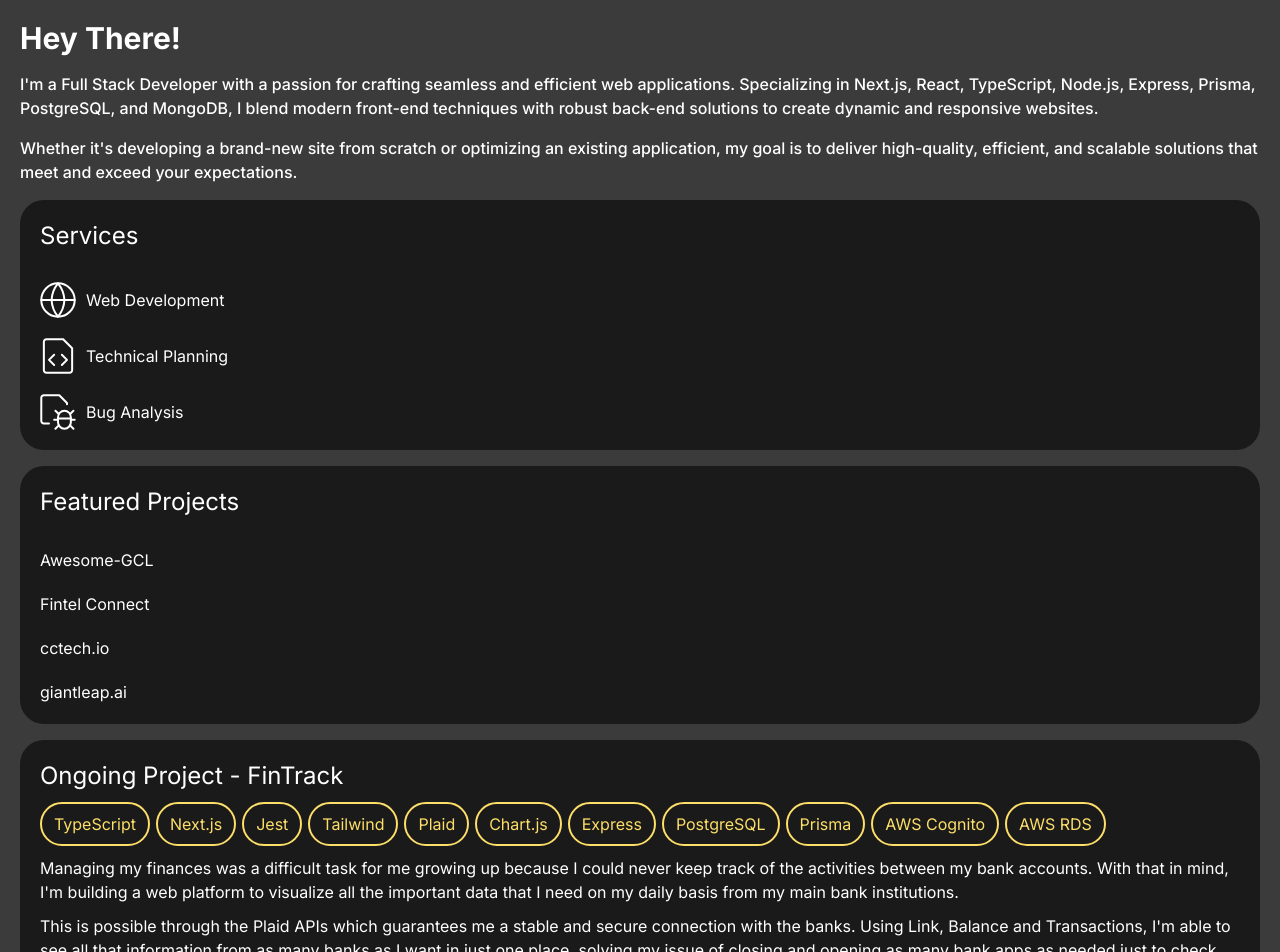
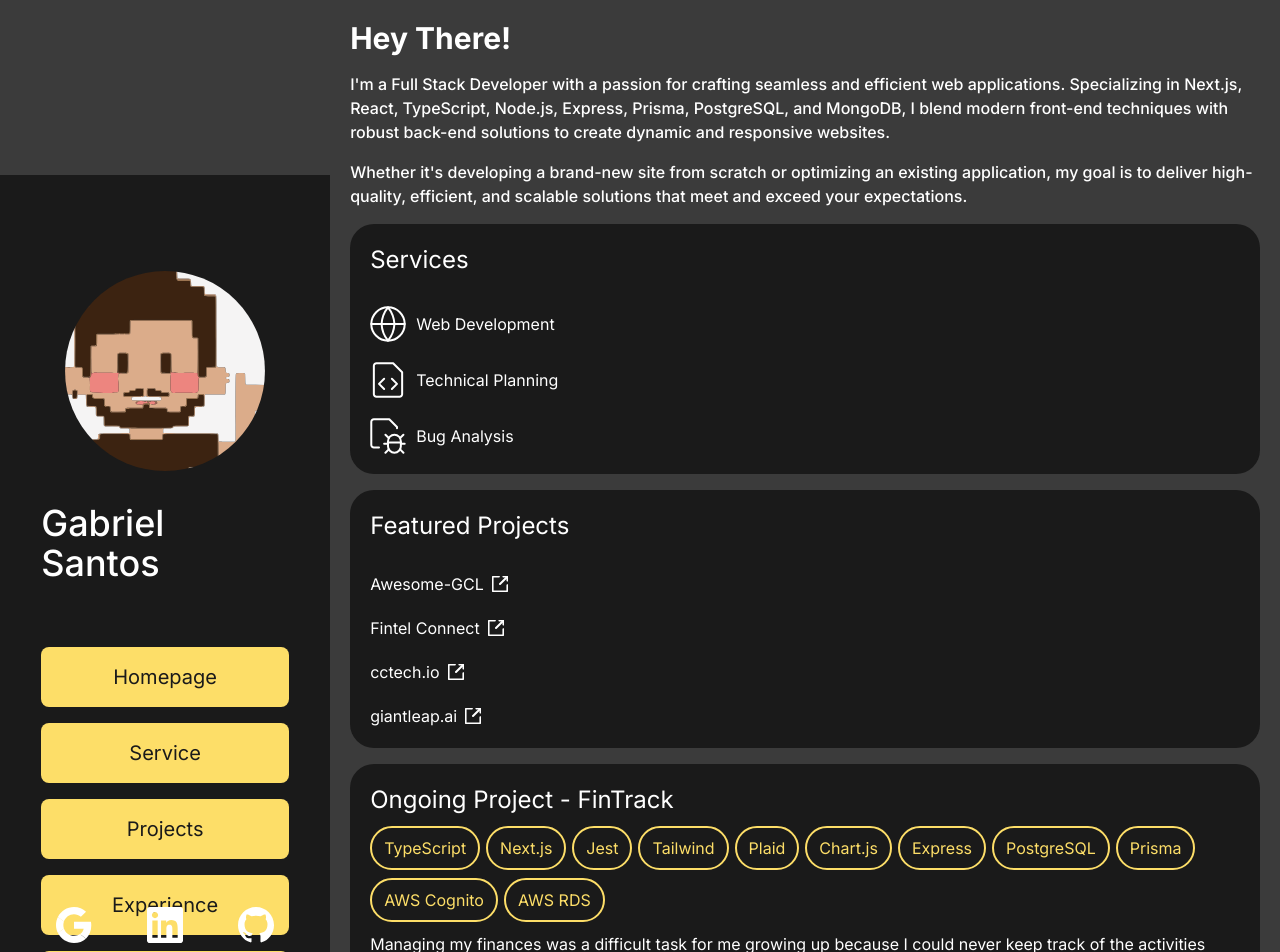
Before and after one commit to jgabrielsantos/jgcls-website, a Next.js app: page / in a window 1280 px wide. Shown: the top 952 px of the page. Built offline with nearby package versions, Linux system fonts and the light colour scheme; no server answers.

Commit message:
sidemenu desktop

```diff
--- a/src/app/Homepage/index.tsx
+++ b/src/app/Homepage/index.tsx
@@ -1,5 +1,6 @@
 import { Card, Chip } from "@/components"
 import { Static } from "./static"
+import { imageList } from "@/utils/imageList"
 
 const Homepage = () => {
   return (
@@ -52,9 +53,14 @@
               <a
                 href={project.LINK}
                 target="_blank"
-                className="text-base text-normal text-white-100"
+                className="flex items-center justify-start gap-2 text-base text-normal text-white-100"
               >
                 {project.TITLE}
+                <img
+                  src={imageList.ExternalTabIcon.src}
+                  alt={imageList.ExternalTabIcon.alt}
+                  className="w-[16px] h-[16px]"
+                />
               </a>
             </li>
           ))}
--- a/src/components/AppWrapper/index.tsx
+++ b/src/components/AppWrapper/index.tsx
@@ -3,13 +3,22 @@
 import { isMobileDevice } from '@/utils/userAgent'
 import { Inter } from 'next/font/google'
 import { Header } from '../Header'
+import { SideMenu } from '../SideMenu'
 
 const inter = Inter({ subsets: ['latin'] })
 
 export const AppWrapper = ({ children }: Record<string, React.ReactNode>) => {
   return (
-    <body className={`${inter.className} flex flex-col justify-center items-center bg-grayscale-700`}>
-      {isMobileDevice() && (<Header />)}
+    <body className={`
+      ${inter.className}
+      flex
+      flex-col
+      justify-center
+      items-center
+      bg-grayscale-700
+      tablet:flex-row
+    `}>
+      {isMobileDevice() ? (<Header />) : (<SideMenu menuIsOpen />)}
       {children}
     </body>
   )
--- a/src/components/ButtonLink/index.tsx
+++ b/src/components/ButtonLink/index.tsx
@@ -14,6 +14,8 @@
         bg-support-warning-50
         hover:bg-support-warning-100
         text-grayscale-800
+
+        tablet:text-xl
       "
     >
       {children}
--- a/src/components/SideMenu/index.tsx
+++ b/src/components/SideMenu/index.tsx
@@ -6,23 +6,29 @@
   const toggleMenuClass = menuIsOpen ? 'translate-y-0' : '-translate-y-full'
 
   return (
-    <div className={`
+    <aside className={`
       ${toggleMenuClass}
       w-screen
       h-[calc(100dvh)]
-      bg-grayscale-800
       fixed
       top-0
       left-0
       p-8
+      bg-grayscale-800
       flex
       flex-col
       items-center
       justify-start
-      overflow-auto
+
+      tablet:static
+      tablet:w-[450px]
+      tablet:py-24
+      tablet:px-0
+      tablet:pb-8
+      overflow-hidden
     `}>
       <div
-        className="flex justify-end items-center w-full"
+        className="flex justify-end items-center w-full tablet:hidden"
       >
         <button
           onClick={closeMenu}
@@ -36,19 +42,44 @@
         </button>
       </div>
 
-      <div className="flex flex-col justify-between items-center w-3/4 h-full gap-6">
+      <div className="relative grid grid-flow-row auto-rows-min justify-center items-start w-3/4 h-full gap-6 tablet:gap-16">
         <header
-          className="flex flex-col justify-start items-center w-full gap-2"
+          className="flex flex-col justify-start items-center w-full gap-2 tablet:gap-8"
         >
           <img
             src={imageList.Avatar.src}
             alt={imageList.Avatar.alt}
-            className="rounded-full w-[100px] h-[100px] object-cover object-top"
+            className="
+              rounded-full
+              w-[100px]
+              h-[100px]
+              object-cover
+              object-top
+
+              tablet:w-[200px]
+              tablet:h-[200px]
+            "
           />
-          <h1 className="text-3xl text-white-100">Gabriel Santos</h1>
+          <h1 className="
+            text-3xl
+            text-white-100
+
+            tablet:text-4xl
+            tablet:font-medium
+          ">
+              Gabriel Santos
+          </h1>
         </header>
 
-        <nav className="flex flex-col justify-start items-center w-full gap-y-4">
+        <nav className="
+          flex
+          flex-col
+          justify-start
+          items-center
+          w-full
+          gap-y-4
+          self-start
+        ">
           <ButtonLink to="/">
             Homepage
           </ButtonLink>
@@ -66,7 +97,7 @@
           </ButtonLink>
         </nav>
 
-        <footer className="flex justify-center items-center w-full gap-[55px]">
+        <footer className="flex justify-center self-end items-center w-full gap-[55px] absolute">
           <a href="mailto:jgclsdev@gmail.com">
             <img
               src={imageList.Gmail.src}
@@ -90,6 +121,6 @@
           </a>
         </footer>
       </div>
-    </div>
+    </aside>
   )
 }
--- a/src/components/SideMenu/types.ts
+++ b/src/components/SideMenu/types.ts
@@ -1,4 +1,4 @@
 export type SideMenuProps = {
   menuIsOpen: boolean
-  closeMenu: () => void
+  closeMenu?: () => void
 }
--- a/src/utils/imageList.ts
+++ b/src/utils/imageList.ts
@@ -7,6 +7,7 @@
 import webDevelopmentIcon from '../../public/images/web-development-icon.svg'
 import technicalPlanningIcon from '../../public/images/technical-planning-icon.svg'
 import bugAnalisysIcon from '../../public/images/bug-analysis-icon.svg'
+import externalTabIcon from '../../public/images/external-tab-icon.svg'
 
 export const imageList = {
   Github: {
@@ -44,5 +45,9 @@
   BugAnalysisIcon: {
     src: bugAnalisysIcon.src,
     alt: 'Bug Analysis Icon'
+  },
+  ExternalTabIcon: {
+    src: externalTabIcon.src,
+    alt: 'External Tab Icon'
   }
 }
```
Also changed, not shown: .eslintrc.json.
